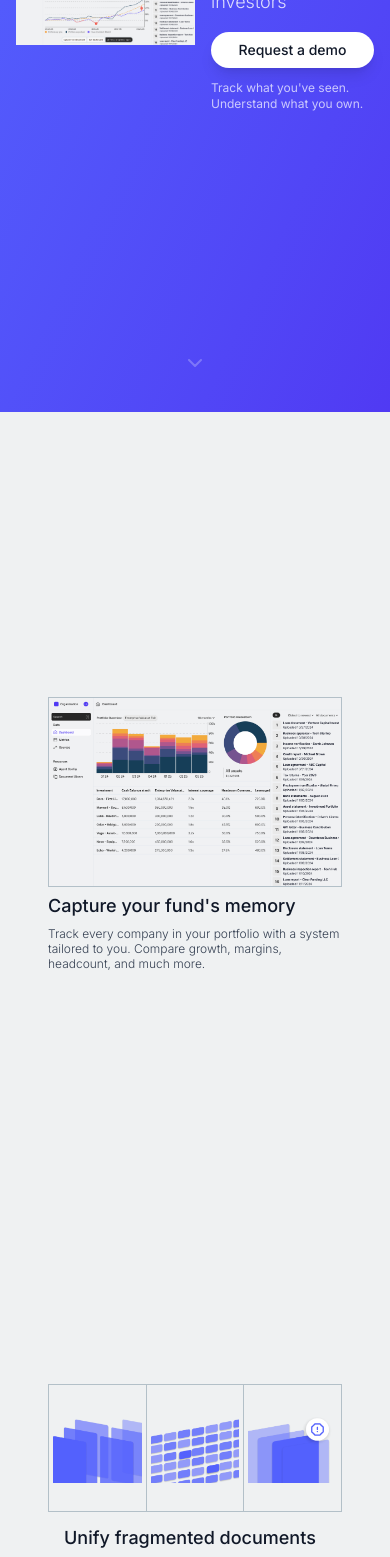
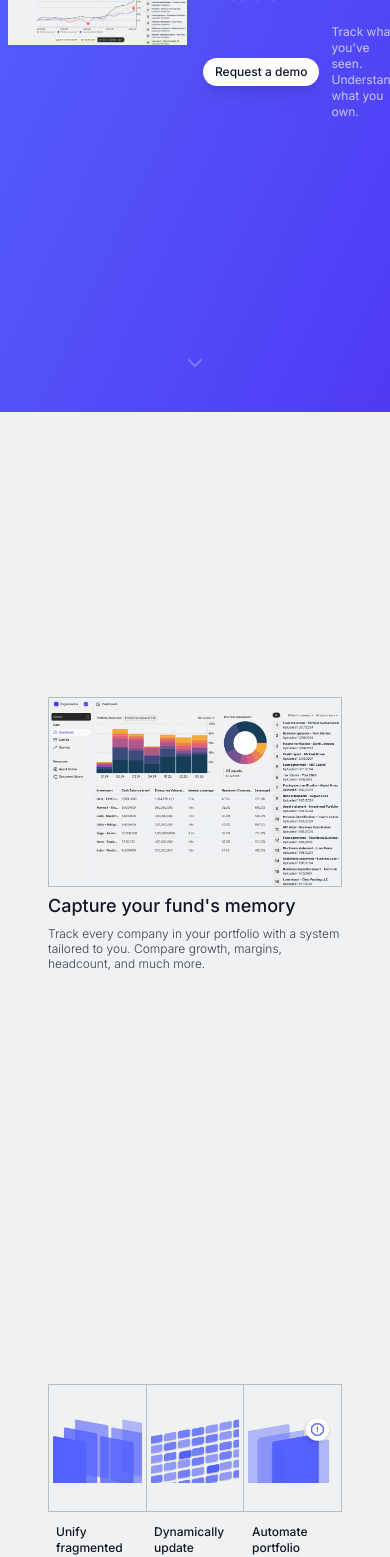
Before and after one commit to dereky98/lucid-spring-marketing, a Next.js app: page / in a window 390 px wide. Shown: the part 432-1989 px from the top of the page. Built offline with nearby package versions, Linux system fonts and the light colour scheme; no server answers; a web font is replaced by a local one.

Commit message:
Fix demo button

```diff
--- a/components/FeatureCards.tsx
+++ b/components/FeatureCards.tsx
@@ -154,7 +154,7 @@ export default function FeatureCards() {
         </motion.div>
 
         {/* Titles and descriptions below the image grid */}
-        <div className="grid grid-cols-1 md:grid-cols-3 gap-0">
+        <div className="grid grid-cols-3 gap-0">
           {features.map((feature, index) => (
             <motion.div
               key={index}
@@ -162,10 +162,10 @@ export default function FeatureCards() {
               whileInView={{ opacity: 1, y: 0 }}
               transition={{ duration: 0.6, delay: index * 0.1 + 0.3 }}
               viewport={{ once: true }}
-              className="px-4"
+              className="px-2 sm:px-3 md:px-4"
             >
-              <h3 className="text-lg text-start font-medium text-gray-900 mb-2">{feature.title}</h3>
-              <p className="text-gray-700 text-sm text-start leading-tight font-light">
+              <h3 className="text-xs sm:text-sm md:text-lg text-start font-medium text-gray-900 mb-1 sm:mb-2">{feature.title}</h3>
+              <p className="text-gray-700 text-[10px] sm:text-xs md:text-sm text-start leading-tight font-light">
                 {feature.description}
               </p>
             </motion.div>
--- a/components/Hero.tsx
+++ b/components/Hero.tsx
@@ -193,10 +193,10 @@ export default function Hero({ isVisible, fadeIn }: HeroProps) {
             A second brain for private market investors
           </h3>
 
-          <div className="flex flex-col gap-3 sm:gap-4">
+          <div className="flex flex-row items-center gap-3 sm:gap-4">
             <button
               onClick={() => setIsModalOpen(true)}
-              className="bg-white text-gray-900 px-4 sm:px-6 md:px-8 py-2 sm:py-3 rounded-full font-medium hover:bg-white/90 transition-all shadow-lg text-sm sm:text-base"
+              className="bg-white text-gray-900 px-3 sm:px-4 md:px-6 py-1.5 sm:py-2 rounded-full font-medium hover:bg-white/90 transition-all shadow-lg text-xs sm:text-sm whitespace-nowrap"
             >
               Request a demo
             </button>
```
